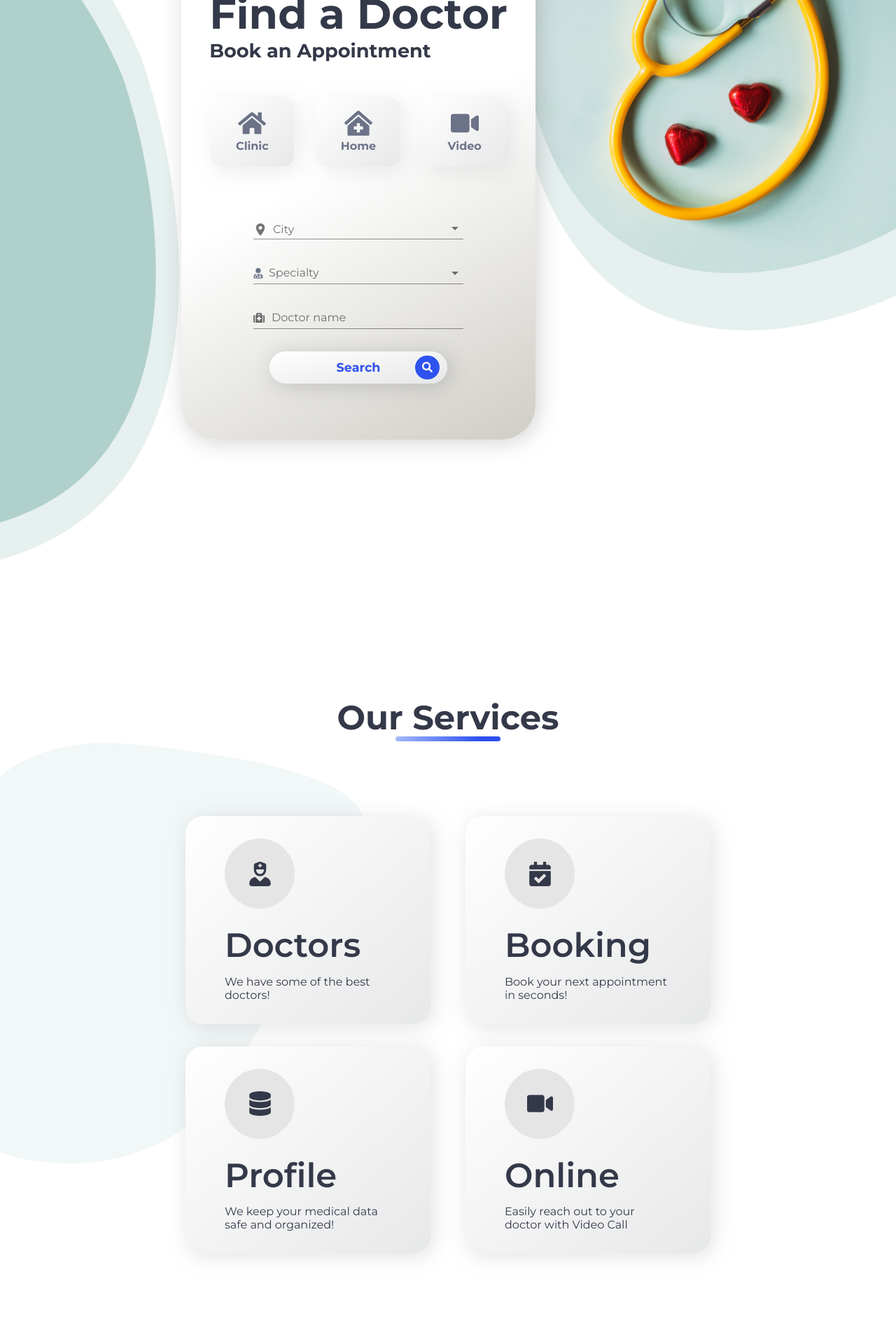
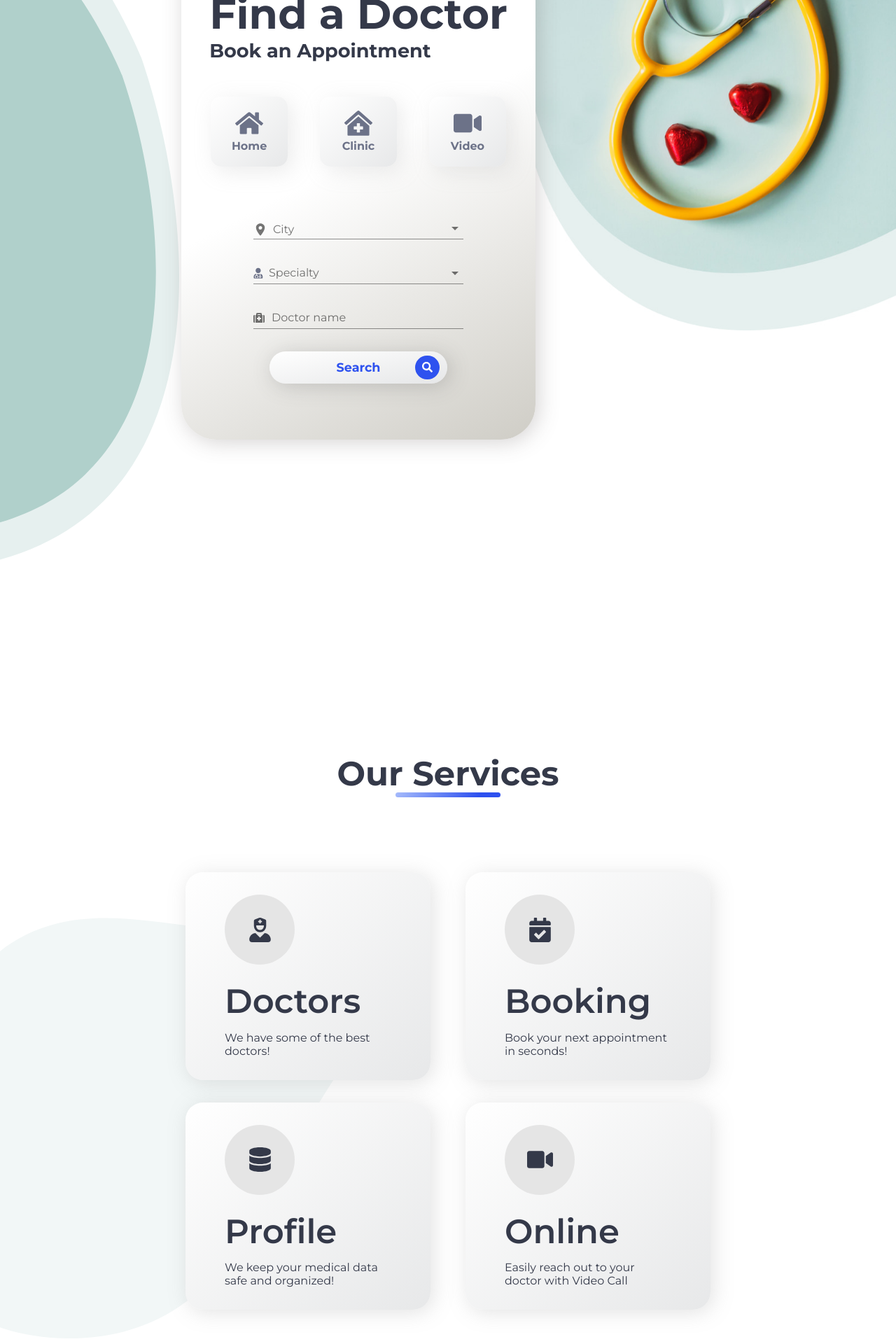
Before and after one commit to afifym/healovo, a React (Create React App) app: page / in a window 1280 px wide. Shown: the part 340-2260 px from the top of the page at 70% size. Built offline with nearby package versions, Linux system fonts and the light colour scheme.

Commit message:
improved overall design

```diff
--- a/public/index.html
+++ b/public/index.html
@@ -19,6 +19,7 @@
     <title>Healovo Medical Booking</title>
     <style>
       .preloader-mmm {
+        pointer-events: none;
         height: 100%;
         width: 100%;
         display: flex;
@@ -29,8 +30,9 @@
         left: 0;
         top: 0;
         background-color: white;
-        transition: opacity 0.2s ease;
+        transition: opacity 0.5s ease;
         overflow: hidden;
+        opacity: 1;
       }
 
       .container-mmm {
@@ -41,7 +43,7 @@
 
       .circle-mmm {
         position: absolute;
-        width: 300px;
+        width: 15%;
         animation: animate-loader 1s ease infinite;
       }
 
@@ -52,13 +54,12 @@
 
       .remove-loader-mmm {
         opacity: 0;
-        visibility: hidden;
         overflow: visible;
       }
 
       .heart-mmm {
         position: absolute;
-        width: 150px;
+        width: 7%;
       }
 
       @keyframes animate-loader {
--- a/src/components/Curious/Curious.jsx
+++ b/src/components/Curious/Curious.jsx
@@ -45,7 +45,7 @@ const Curious = () => {
             variant='h6'
             style={{ marginBottom: '70px' }}
           >
-            It only takes a few minutes to get up and start running!
+            It only takes a few minutes to get up and running!
           </Typography>
           <Link to='/signup'>
             <GradientButton
--- a/src/components/Footer/Footer.jsx
+++ b/src/components/Footer/Footer.jsx
@@ -5,7 +5,7 @@ import { Box } from '@material-ui/core';
 import { Link } from 'react-router-dom';
 
 const Wrapper = styled.div`
-  background-color: ${({ theme }) => theme.colors.main2};
+  background-color: #f5f6f8;
   width: 100%;
 
   .list-title {
--- a/src/components/Navbar/Navbar.jsx
+++ b/src/components/Navbar/Navbar.jsx
@@ -8,14 +8,14 @@ const Navbar = () => {
 
   return (
     <Wrapper open={open}>
-      <div className='logo-wrapper'>
+      <Link to='/' className='logo-wrapper'>
         <img
           src='/assets/images/healovo-black.svg'
           alt='Healovo Logo'
           style={{ width: '100%' }}
           // used in our library
         />
-      </div>
+      </Link>
 
       <Icon onClick={() => setOpen(!open)}>
         <RiMenu3Fill color='hsl(229, 86%, 56%)' size={40} />
@@ -59,6 +59,7 @@ const Wrapper = styled.div`
 
   .logo-wrapper {
     width: 180px;
+    text-decoration: none;
   }
 
   @media (max-width: 1130px) {
--- a/src/components/SearchCard/SearchCard.jsx
+++ b/src/components/SearchCard/SearchCard.jsx
@@ -65,10 +65,13 @@ const StyledRadioControl = styled(FormControlLabel)`
     font-weight: 700;
   }
 
+  &:hover {
+    border: 2px solid ${({ theme }) => theme.colors.main1};
+  }
+
   ${({ isactive }) =>
     isactive &&
     css`
-      border: 2px solid ${({ theme }) => theme.colors.main1};
       .MuiTypography-root {
         color: ${({ theme }) => theme.colors.main1};
       }
@@ -76,10 +79,6 @@ const StyledRadioControl = styled(FormControlLabel)`
         color: ${({ theme }) => theme.colors.main1};
       }
     `}
-
-  &:hover {
-    border: 2px solid ${({ theme }) => theme.colors.main1};
-  }
 `;
 
 const useStyles = makeStyles(() => ({
@@ -156,7 +155,7 @@ const IconWrapper = styled.span`
 
 const RadioWrapper = styled.div`
   position: relative;
-  width: 28%;
+  width: 26%;
   text-align: center;
 
   display: flex;
@@ -287,9 +286,24 @@ const SearchCard = () => {
                 justifyContent='space-between'
                 style={{ width: '100%' }}
               >
+                <RadioWrapper isactive={formData.type === 'home' ? 1 : 0}>
+                  <Icon>
+                    <FaHome size={40} />
+                  </Icon>
+                  <StyledRadioControl
+                    isactive={formData.type === 'home' ? 1 : 0}
+                    value='home'
+                    control={
+                      <Radio color='primary' style={{ visibility: 'hidden' }} />
+                    }
+                    label='Home'
+                    labelPlacement='bottom'
+                  />
+                </RadioWrapper>
+
                 <RadioWrapper isactive={formData.type === 'clinic' ? 1 : 0}>
                   <Icon>
-                    <FaHome size={40} />
+                    <FaClinicMedical size={40} />
                   </Icon>
                   <StyledRadioControl
                     isactive={formData.type === 'clinic' ? 1 : 0}
@@ -302,20 +316,6 @@ const SearchCard = () => {
                   />
                 </RadioWrapper>
 
-                <RadioWrapper isactive={formData.type === 'home' ? 1 : 0}>
-                  <Icon>
-                    <FaClinicMedical size={40} />
-                  </Icon>
-                  <StyledRadioControl
-                    isactive={formData.type === 'home' ? 1 : 0}
-                    value='home'
-                    control={
-                      <Radio color='primary' style={{ visibility: 'hidden' }} />
-                    }
-                    label='Home'
-                    labelPlacement='bottom'
-                  />
-                </RadioWrapper>
                 <RadioWrapper isactive={formData.type === 'video' ? 1 : 0}>
                   <Icon>
                     <FaVideo size={40} />
--- a/src/components/Services/Services.jsx
+++ b/src/components/Services/Services.jsx
@@ -12,8 +12,8 @@ import { StyledHeading } from '../../styles/shared';
 const Wrapper = styled.div`
   background-image: url('/assets/services.svg');
   background-repeat: no-repeat;
-  background-position: 0 150px;
-  padding: 5em 0;
+  background-position: 0 400px;
+  padding: 10em 0;
 `;
 
 const Services = () => {
```
